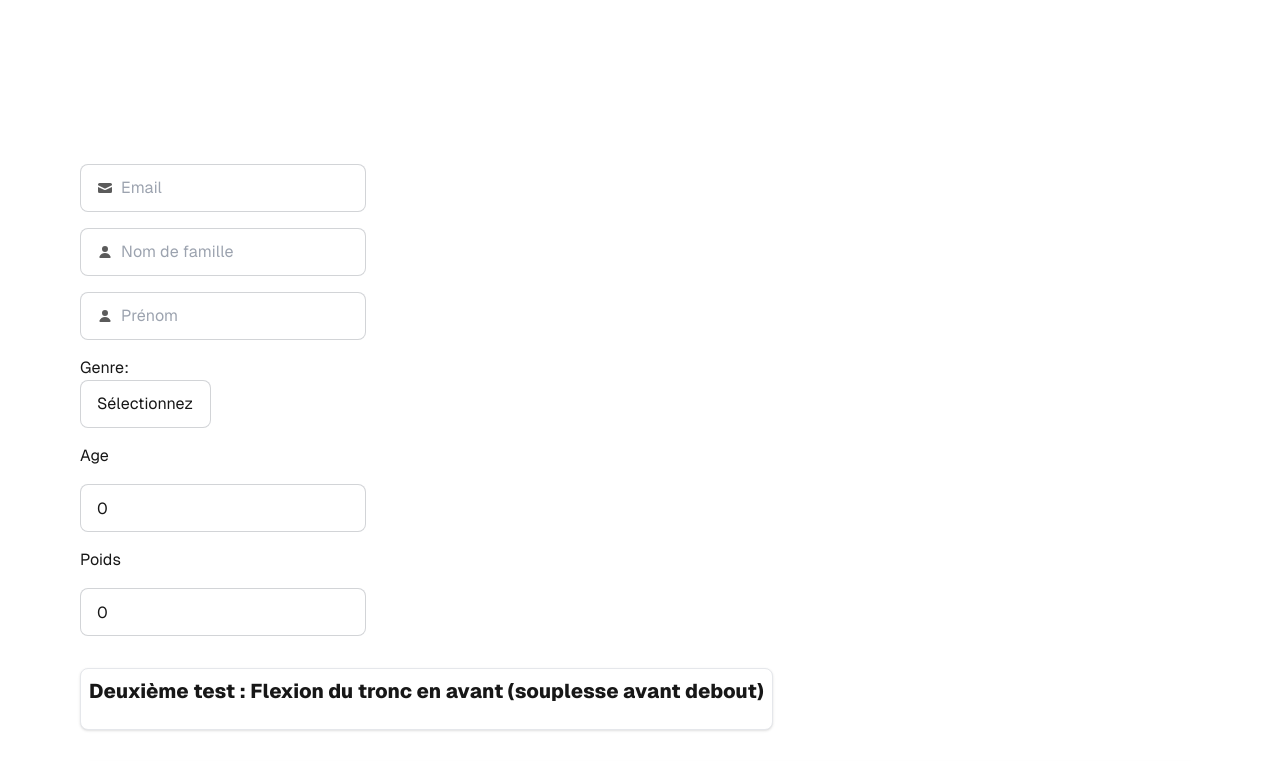
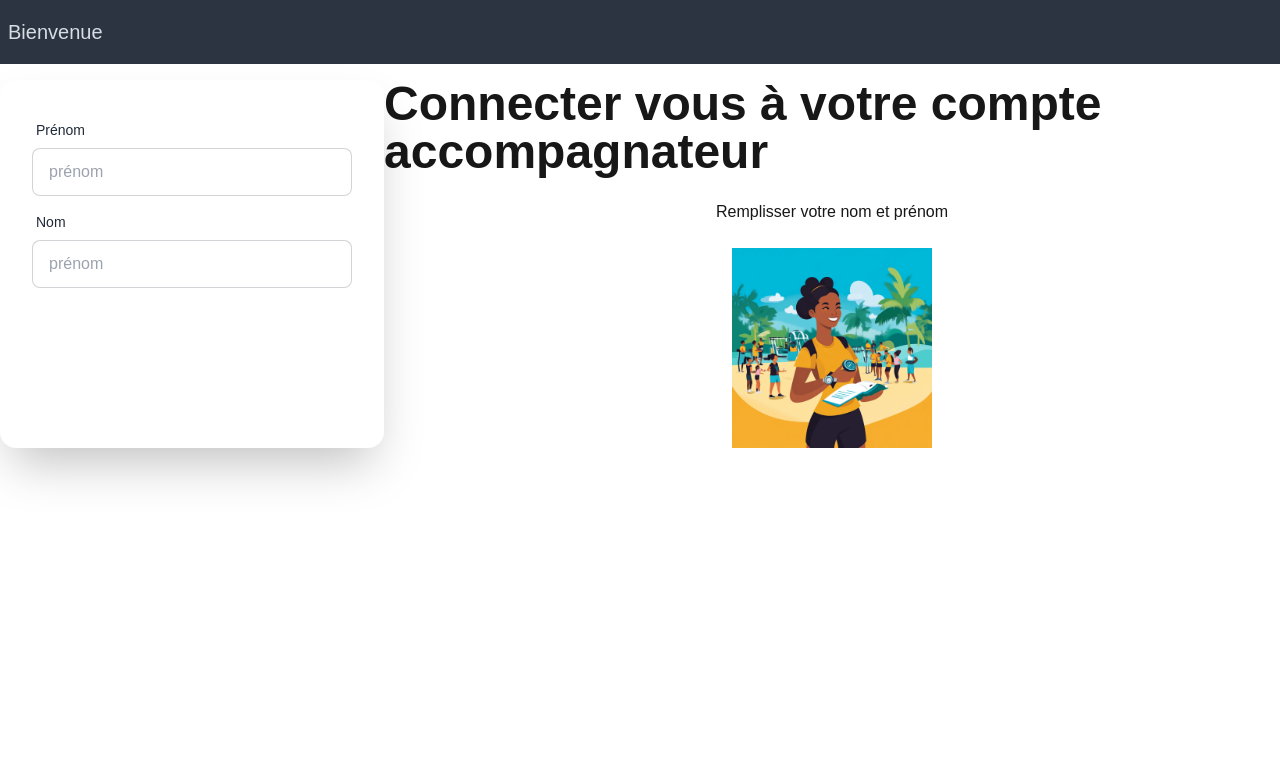
Before and after one commit to Kribean/asso-sport, a Next.js app: page / in a window 1280 px wide. Shown: the top 761 px of the page. Built offline with nearby package versions, Linux system fonts and the light colour scheme.

Commit message:
feat wip

```diff
--- /dev/null
+++ b/src/app/components/CreatePatient.js
@@ -0,0 +1,60 @@
+const CreatePatient = ({ age, weight, gender, setAge, setWeight,setHeight,height, setGender,email,lastname,firstname,setEmail,setLastname,setFirstname })=>{
+    const handleGenderChange = (e) => {
+        setGender(e.target.value);
+      };
+
+    return(
+        <div className="flex flex-col w-full gap-4 p-4">
+        <h1 className="text-xl font-extrabold">Créer un nouveau patient</h1>
+        <label className="input input-bordered flex items-center gap-2">
+          <input type="text" className="grow" placeholder="Email" value={email} onChange={(e)=>{setEmail(e.target.value)}} />
+        </label>
+        <label className="input input-bordered flex items-center gap-2">
+          <input type="text"
+          className="grow"
+          placeholder="Nom de famille"
+          value={lastname} onChange={(e)=>{setLastname(e.target.value)}} />
+        </label>
+        <label className="input input-bordered flex items-center gap-2">
+          <input type="text"
+          className="grow"
+          placeholder="Prénom"
+          value={firstname} onChange={(e)=>{setFirstname(e.target.value)}} />
+        </label>
+        <label>
+          Genre:
+          <select className="input input-bordered flex items-center gap-2" value={gender} onChange={handleGenderChange}>
+            <option value="">Sélectionnez</option>
+            <option value="Hommes">Homme</option>
+            <option value="Femmes">Femme</option>
+          </select>
+        </label>
+        <p>Age</p>
+        <input
+        className="input input-bordered flex items-center gap-2"
+          type="number"
+          placeholder="age"
+          value={age}
+          onChange={(e) => setAge(e.target.value)}
+        />
+        <p>Poids</p>
+        <input
+        className="input input-bordered flex items-center gap-2"
+          type="number"
+          placeholder="poids"
+          value={weight}
+          onChange={(e) => setWeight(e.target.value)}
+        />
+        <input
+        className="input input-bordered flex items-center gap-2"
+          type="number"
+          min="100" max="300"
+          placeholder="Taille en centimètre"
+          value={height}
+          onChange={(e) => setHeight(e.target.value)}
+        />
+      </div>
+    )
+}
+
+export default CreatePatient;
--- a/src/app/components/FormPersona.js
+++ b/src/app/components/FormPersona.js
@@ -1,75 +1,27 @@
-const FormPersona = ({ age, weight, gender, setAge, setWeight, setGender,email,lastname,firstname,setEmail,setLastname,setFirstname }) => {
-  const handleGenderChange = (e) => {
-    setGender(e.target.value);
-  };
+import CreatePatient from "./CreatePatient";
+import IMCCompo from "./IMCCompo";
+
+const FormPersona = ({height,setHeight, age, weight, gender, setAge, setWeight, setGender,email,lastname,firstname,setEmail,setLastname,setFirstname }) => {
 
   return (
-    <div className="flex flex-col gap-4">
-      <label className="input input-bordered flex items-center gap-2">
-        <svg
-          xmlns="http://www.w3.org/2000/svg"
-          viewBox="0 0 16 16"
-          fill="currentColor"
-          className="h-4 w-4 opacity-70"
-        >
-          <path d="M2.5 3A1.5 1.5 0 0 0 1 4.5v.793c.026.009.051.02.076.032L7.674 8.51c.206.1.446.1.652 0l6.598-3.185A.755.755 0 0 1 15 5.293V4.5A1.5 1.5 0 0 0 13.5 3h-11Z" />
-          <path d="M15 6.954 8.978 9.86a2.25 2.25 0 0 1-1.956 0L1 6.954V11.5A1.5 1.5 0 0 0 2.5 13h11a1.5 1.5 0 0 0 1.5-1.5V6.954Z" />
-        </svg>
-        <input type="text" className="grow" placeholder="Email" value={email} onChange={(e)=>{setEmail(e.target.value)}} />
-      </label>
-      <label className="input input-bordered flex items-center gap-2">
-        <svg
-          xmlns="http://www.w3.org/2000/svg"
-          viewBox="0 0 16 16"
-          fill="currentColor"
-          className="h-4 w-4 opacity-70"
-        >
-          <path d="M8 8a3 3 0 1 0 0-6 3 3 0 0 0 0 6ZM12.735 14c.618 0 1.093-.561.872-1.139a6.002 6.002 0 0 0-11.215 0c-.22.578.254 1.139.872 1.139h9.47Z" />
-        </svg>
-        <input type="text"
-        className="grow"
-        placeholder="Nom de famille"
-        value={lastname} onChange={(e)=>{setLastname(e.target.value)}} />
-      </label>
-      <label className="input input-bordered flex items-center gap-2">
-        <svg
-          xmlns="http://www.w3.org/2000/svg"
-          viewBox="0 0 16 16"
-          fill="currentColor"
-          className="h-4 w-4 opacity-70"
-        >
-          <path d="M8 8a3 3 0 1 0 0-6 3 3 0 0 0 0 6ZM12.735 14c.618 0 1.093-.561.872-1.139a6.002 6.002 0 0 0-11.215 0c-.22.578.254 1.139.872 1.139h9.47Z" />
-        </svg>
-        <input type="text"
-        className="grow"
-        placeholder="Prénom"
-        value={firstname} onChange={(e)=>{setFirstname(e.target.value)}} />
-      </label>
-      <label>
-        Genre:
-        <select className="input input-bordered flex items-center gap-2" value={gender} onChange={handleGenderChange}>
-          <option value="">Sélectionnez</option>
-          <option value="Hommes">Homme</option>
-          <option value="Femmes">Femme</option>
-        </select>
-      </label>
-      <p>Age</p>
-      <input
-      className="input input-bordered flex items-center gap-2"
-        type="number"
-        placeholder="age"
-        value={age}
-        onChange={(e) => setAge(e.target.value)}
-      />
-      <p>Poids</p>
-      <input
-      className="input input-bordered flex items-center gap-2"
-        type="number"
-        placeholder="poids"
-        value={weight}
-        onChange={(e) => setWeight(e.target.value)}
-      />
-    </div>
+  <div>
+<CreatePatient
+age={age}
+weight={weight}
+gender={gender}
+setAge={setAge}
+setWeight={setWeight}
+setGender={setGender}
+email={email}
+lastname={lastname}
+firstname={firstname}
+setEmail={setEmail}
+setLastname={setLastname}
+setFirstname={setFirstname}
+setHeight={setHeight}
+height={height}/>
+<IMCCompo weight={weight} height={height} />
+</div>
   );
 };
 
--- /dev/null
+++ b/src/app/components/IMCCompo.js
@@ -0,0 +1,19 @@
+const IMCCompo=({weight,height})=>{
+
+    const imcVar = weight/(height*height)*10000;
+
+    return(
+        <div className="flex flex-col bg-neutral text-neutral-content w-36 h-36 rounded-lg items-center justify-center">
+            <h2 className="text-lg font-bold">IMC</h2>
+           {(height>100 && height<270)&&(weight>10 && weight<1000)? <p className="text-xl font-extrabold">
+            {Math.round(imcVar)}
+
+            </p>:
+            <p>Oups! Le poids en kg ou La taille en cm est incorrecte</p>
+}
+
+        </div>
+    )
+}
+
+export default IMCCompo;
--- /dev/null
+++ b/src/app/components/LoginComp.js
@@ -0,0 +1,76 @@
+import Image from "next/image";
+
+const LoginComp = ({
+  firstnameAcc,
+  lastnameAcc,
+  setFirstnameAcc,
+  setLastnameAcc,
+  setIsconnected,
+}) => {
+  const handleConnexion = () => {
+    localStorage.setItem("apasambasa",JSON.stringify({ firstnameAcc,lastnameAcc}))
+    setIsconnected(true)
+  };
+
+  return (
+    <>
+
+    <div className="navbar bg-neutral text-neutral-content">
+  <p className="text-xl">Bienvenue</p>
+</div>
+      <div className="flex flex-col lg:flex-row-reverse w-full">
+
+        <div className="flex flex-col items-center w-full text-center lg:text-left ">
+          <h1 className="text-2xl lg:text-5xl font-bold break-words ">
+            Connecter vous à votre compte accompagnateur
+          </h1>
+          <p className="py-6">Remplisser votre nom et prénom</p>
+          <Image src="/apabasa.png" width="200" height="200" alt="logo" />
+        </div>
+        <div className="card bg-base-100 w-full max-w-sm shrink-0 shadow-2xl">
+          <form className="card-body">
+            <div className="form-control">
+              <label className="label">
+                <span className="label-text">Prénom</span>
+              </label>
+              <input
+                type="text"
+                value={firstnameAcc}
+                onChange={(e) => {
+                  setFirstnameAcc(e.target.value);
+                }}
+                placeholder="prénom"
+                className="input input-bordered"
+                required
+              />
+            </div>
+            <div className="form-control">
+              <label className="label">
+                <span className="label-text">Nom</span>
+              </label>
+              <input
+                type="text"
+                value={lastnameAcc}
+                onChange={(e) => {
+                  setLastnameAcc(e.target.value);
+                }}
+                placeholder="prénom"
+                className="input input-bordered"
+                required
+              />
+            </div>
+            {firstnameAcc && lastnameAcc && (
+              <div className="form-control mt-6">
+                <button className="btn btn-primary" onClick={handleConnexion}>
+                  Se connecter
+                </button>
+              </div>
+            )}
+          </form>
+        </div>
+      </div>
+      </>
+
+  );
+};
+export default LoginComp;
--- /dev/null
+++ b/src/app/components/Navbar.js
@@ -0,0 +1,37 @@
+import Image from "next/image";
+
+export default function Navbar(){
+
+    return(
+        <div className="navbar bg-neutral text-neutral-content">
+  <div className="flex-1">
+    <p className="text-xl font-bold">Application</p>
+  </div>
+  <div className="flex-none">
+    <div className="dropdown dropdown-end">
+      <div tabIndex={0} role="button" className="btn btn-ghost btn-circle avatar">
+        <div className="w-10 rounded-full">
+          <Image
+          width={50}
+          height={50}
+            alt="logo"
+            src="/apabasa.png" />
+        </div>
+      </div>
+      <ul
+        tabIndex={0}
+        className="menu menu-sm dropdown-content bg-base-100 rounded-box z-[1] mt-3 w-52 p-2 shadow">
+        <li>
+          <a className="justify-between">
+            Profile
+            <span className="badge">New</span>
+          </a>
+        </li>
+        <li><a>Settings</a></li>
+        <li><button className="btn btn-error"> Déconnexion</button></li>
+      </ul>
+    </div>
+  </div>
+</div>
+    )
+}
--- a/src/app/layout.js
+++ b/src/app/layout.js
@@ -13,13 +13,13 @@ const geistMono = localFont({
 });
 
 export const metadata = {
-  title: "Create Next App",
-  description: "Generated by create next app",
+  title: "Application pour l'aptitude physique",
+  description: "Application pour l'aptitude physique",
 };
 
 export default function RootLayout({ children }) {
   return (
-    <html lang="en">
+    <html lang="fr">
       <body
         className={`${geistSans.variable} ${geistMono.variable} antialiased`}
       >
--- a/src/app/page.js
+++ b/src/app/page.js
@@ -1,60 +1,98 @@
-"use client"
+"use client";
 import { useEffect, useState } from "react";
 import FormFlexion from "./components/FormFlexion";
 import FormForceIso from "./components/FormForceIso";
 import FormPersona from "./components/FormPersona";
-import dataThird from "./data/json/third_force_iso.json"
-import dataFourth from "./data/json/fourth_test_debout.json"
-import dataFifth from "./data/json/fifth_6_min.json"
+import dataThird from "./data/json/third_force_iso.json";
+import dataFourth from "./data/json/fourth_test_debout.json";
+import dataFifth from "./data/json/fifth_6_min.json";
 import FormFourthDebout from "./components/FormFourthDebout";
 import FormFifthSixMin from "./components/FormFifthSixMin";
-
+import LoginComp from "./components/LoginComp";
+import Navbar from "./components/Navbar";
 
 export default function Home() {
-  const [age,setAge]=useState(0)
-  const [weight,setWeight]=useState(0)
-  const [gender,setGender]=useState('')
-  const [indiceThird,setIndiceThird]=useState(-1)
-  const [indiceFifth,setIndiceFifth]=useState(-1)
-  const [listFourthScore,setListFourthScore]=useState([])
-  const [scoreFourth,setScoreFourth]=useState("")
-  const [distanceFifth,setDistanceFifth]=useState(0)
-  const [firstname,setFirstname]=useState("")
-  const [lastname,setLastname]=useState("")
-  const [email,setEmail]=useState("")
+  const [age, setAge] = useState(0);
+  const [weight, setWeight] = useState(0);
+  const [gender, setGender] = useState("");
+  const [indiceThird, setIndiceThird] = useState(-1);
+  const [indiceFifth, setIndiceFifth] = useState(-1);
+  const [listFourthScore, setListFourthScore] = useState([]);
+  const [scoreFourth, setScoreFourth] = useState("");
+  const [distanceFifth, setDistanceFifth] = useState(0);
+  const [height, setHeight] = useState(0);
+  const [firstname, setFirstname] = useState("");
+  const [lastname, setLastname] = useState("");
+  const [email, setEmail] = useState("");
+  const [firstnameAcc, setFirstnameAcc] = useState("");
+  const [lastnameAcc, setLastnameAcc] = useState("");
+  const [isConnected, setIsconnected] = useState(false);
+
+  useEffect(() => {
+    let dataSet = dataThird.filter((el) => {
+      return el.gender === gender;
+    });
+    dataSet = dataSet.filter((el) => {
+      return (el.age_min ?? -1) <= age && age <= (el.age_max ?? 1000);
+    });
+    dataSet = dataSet.filter((el) => {
+      return (
+        (el.weight_min ?? -1) <= weight && weight <= (el.weight_max ?? 1000)
+      );
+    });
+    console.log(dataSet.length, dataSet);
+    if (dataSet?.length === 1) {
+      setIndiceThird(dataSet[0]?.indice);
+    }
+
+    let listSc = dataFourth.filter((el) => {
+      return (el.age_min ?? -1) <= age && age <= (el.age_max ?? 1000);
+    });
+    listSc = listSc.filter((el) => {
+      return el.gender == gender;
+    });
+    setListFourthScore(listSc?.map((e) => e.score));
+  }, [age, weight, gender]);
+
+  useEffect(() => {
+    let dataSixMin = dataFifth.filter((el) => {
+      return el.gender === gender;
+    });
+
+    dataSixMin = dataSixMin.filter((el) => {
+      return (el.age_min ?? -1) <= age && age <= (el.age_max ?? 1000);
+    });
+    console.log(dataSixMin);
+    dataSixMin = dataSixMin.filter((el) => {
+      return (
+        (el.score_min ?? -1) <= distanceFifth &&
+        distanceFifth <= (el.score_max ?? 10000)
+      );
+    });
+    console.log(dataSixMin);
+    if (dataSixMin?.length === 1) {
+      setIndiceFifth(dataSixMin[0]?.indice);
+    }
+  }, [distanceFifth]);
 
   useEffect(()=>{
-    let dataSet = dataThird.filter((el)=>{return el.gender === gender});
-    dataSet = dataSet.filter((el)=>{return ((el.age_min??-1)<=age && age<=(el.age_max??1000))})
-    dataSet = dataSet.filter((el)=>{return ((el.weight_min??-1)<=weight && weight<=(el.weight_max??1000))})
-    console.log(dataSet.length,dataSet)
-    if(dataSet?.length===1)
+    const storeUsername = localStorage.getItem("apasambasa")
+    if(storeUsername)
     {
-      setIndiceThird(dataSet[0]?.indice)
+      console.log("connected")
     }
-
-    let listSc = dataFourth.filter((el)=>{return (el.age_min??-1)<=age && age<=(el.age_max??1000)});
-    listSc = listSc.filter((el)=>{return el.gender==gender})
-    setListFourthScore(listSc?.map((e)=>e.score))
-
-  },[age,weight,gender])
-
-  useEffect(()=>{
-
-    let dataSixMin = dataFifth.filter((el)=>{return el.gender === gender});
-
-    dataSixMin = dataSixMin.filter((el)=>{return ((el.age_min??-1)<=age && age<=(el.age_max??1000))})
-    console.log(dataSixMin)
-    dataSixMin = dataSixMin.filter((el)=>{return ((el.score_min??-1)<=distanceFifth && distanceFifth<=(el.score_max??10000))})
-console.log(dataSixMin)
-    if(dataSixMin?.length===1)
-    {
-      setIndiceFifth(dataSixMin[0]?.indice)
-    }
-  },[distanceFifth])
+  },[])
 
   return (
-    <div className="grid grid-rows-[20px_1fr_20px] items-center justify-items-center min-h-screen p-8 pb-20 gap-16 sm:p-20 font-[family-name:var(--font-geist-sans)]">
+    <div className="flex flex-col w-full items-center justify-items-center min-h-screen gap-4 ">
+      {!isConnected ? (
+        <LoginComp firstnameAcc={firstnameAcc}
+        lastnameAcc={lastnameAcc}
+        setFirstnameAcc={setFirstnameAcc}
+        setLastnameAcc={setLastnameAcc}
+        setIsconnected={setIsconnected}/>
+      ) : (
+        <><Navbar/>
           <main className="flex flex-col gap-8 row-start-2 items-center sm:items-start">
             <FormPersona
               email={email}
@@ -68,16 +106,26 @@ console.log(dataSixMin)
               gender={gender}
               setAge={setAge}
               setWeight={setWeight}
-        setGender={setGender}/>
-    <FormFlexion gender={gender}/>
-    <FormForceIso indiceThird={indiceThird}/>
-    <FormFourthDebout listFourthScore={listFourthScore} scoreFourth={scoreFourth} setScoreFourth={setScoreFourth}/>
-    <FormFifthSixMin indiceFifth={indiceFifth} distanceFifth={distanceFifth} setDistanceFifth={setDistanceFifth}/>
-
+              setGender={setGender}
+              setHeight={setHeight}
+              height={height}
+            />
+            <FormFlexion gender={gender} />
+            <FormForceIso indiceThird={indiceThird} />
+            <FormFourthDebout
+              listFourthScore={listFourthScore}
+              scoreFourth={scoreFourth}
+              setScoreFourth={setScoreFourth}
+            />
+            <FormFifthSixMin
+              indiceFifth={indiceFifth}
+              distanceFifth={distanceFifth}
+              setDistanceFifth={setDistanceFifth}
+            />
           </main>
-      <footer className="row-start-3 flex gap-6 flex-wrap items-center justify-center">
-
-      </footer>
+          <footer className="row-start-3 flex gap-6 flex-wrap items-center justify-center"></footer>
+        </>
+      )}
     </div>
   );
 }
```
Also changed, not shown: public/apabasa.png (added). Lines whose indentation alone changed are shown as unchanged.
